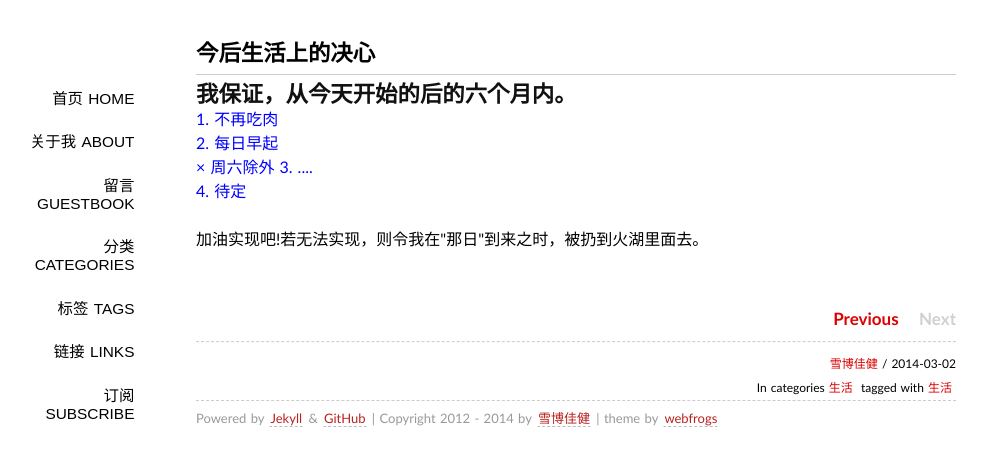
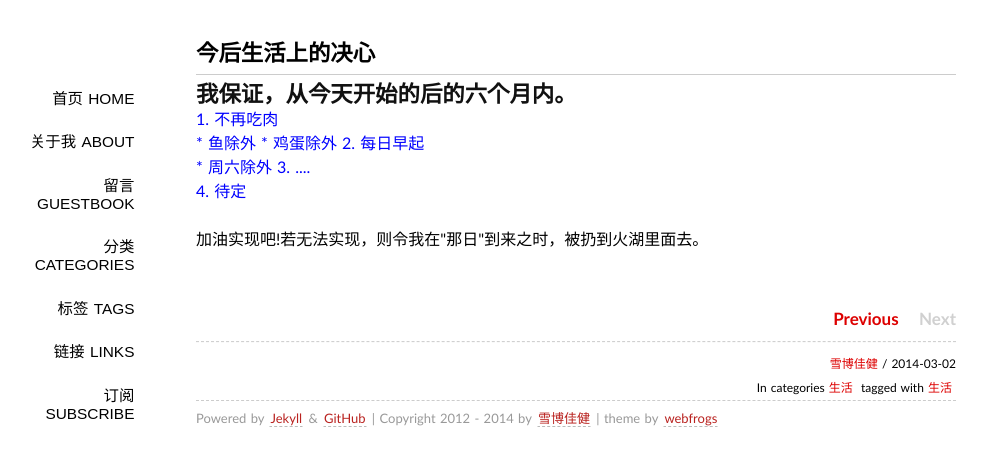
Before and after one commit to Successor/bigyuki.github.com, a Jekyll site: the page built from _posts/2014-03-02-Status.md, in a window 1280 px wide. Shown: the top 466 px of the page, without its empty margins (144-1131 px from the left). Built offline with Jekyll 4.4.1, drawn with Linux system fonts in a browser that asks for light colours; Markdown is read by kramdown in place of the engine named in the settings; comment, search, counter and statistics services are not loaded.

Commit message:
Update 2014-03-02-Status.md

```diff
--- a/_posts/2014-03-02-Status.md
+++ b/_posts/2014-03-02-Status.md
@@ -10,8 +10,10 @@ tags: [生活]
 ##我保证，从今天开始的后的六个月内。<br/>
 <font color=blue>
 1. 不再吃肉<br/>
+  * 鱼除外
+  * 鸡蛋除外
 2.  每日早起<br/>
-  × 周六除外
+  * 周六除外
 3. ....<br/>
 4. 待定<br/>
 
```
